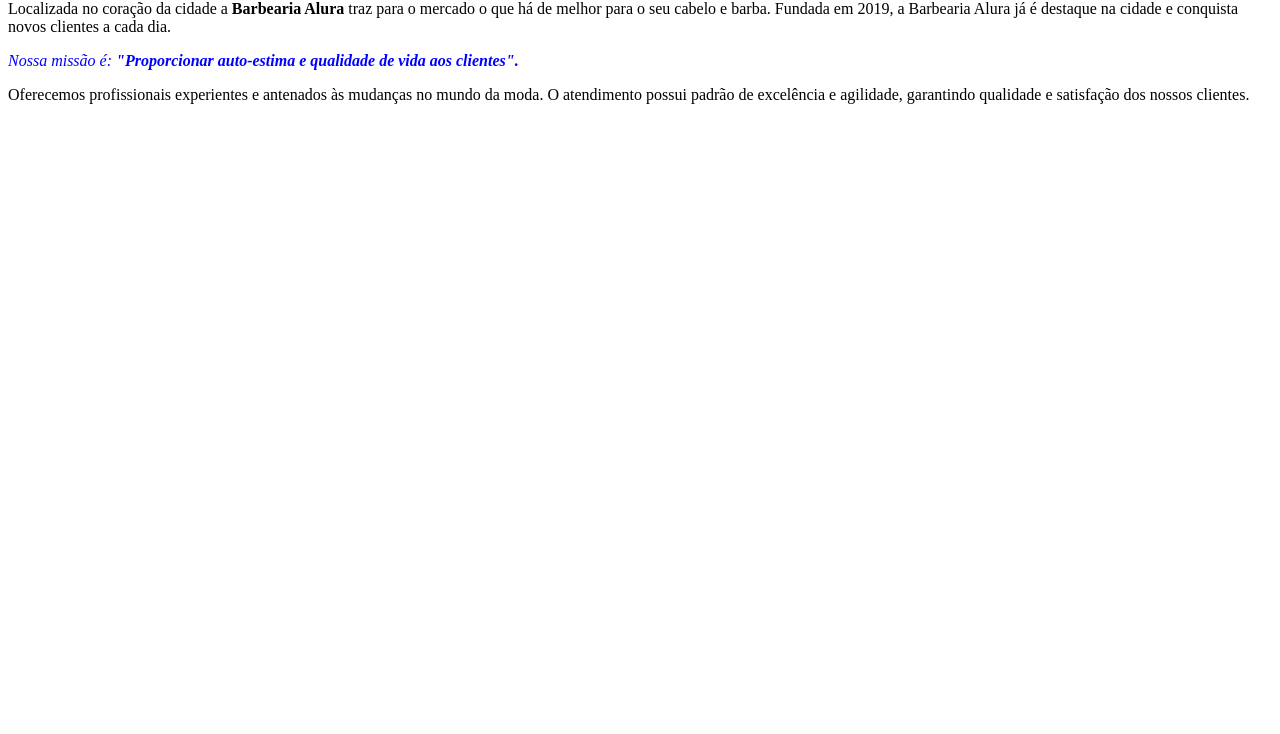
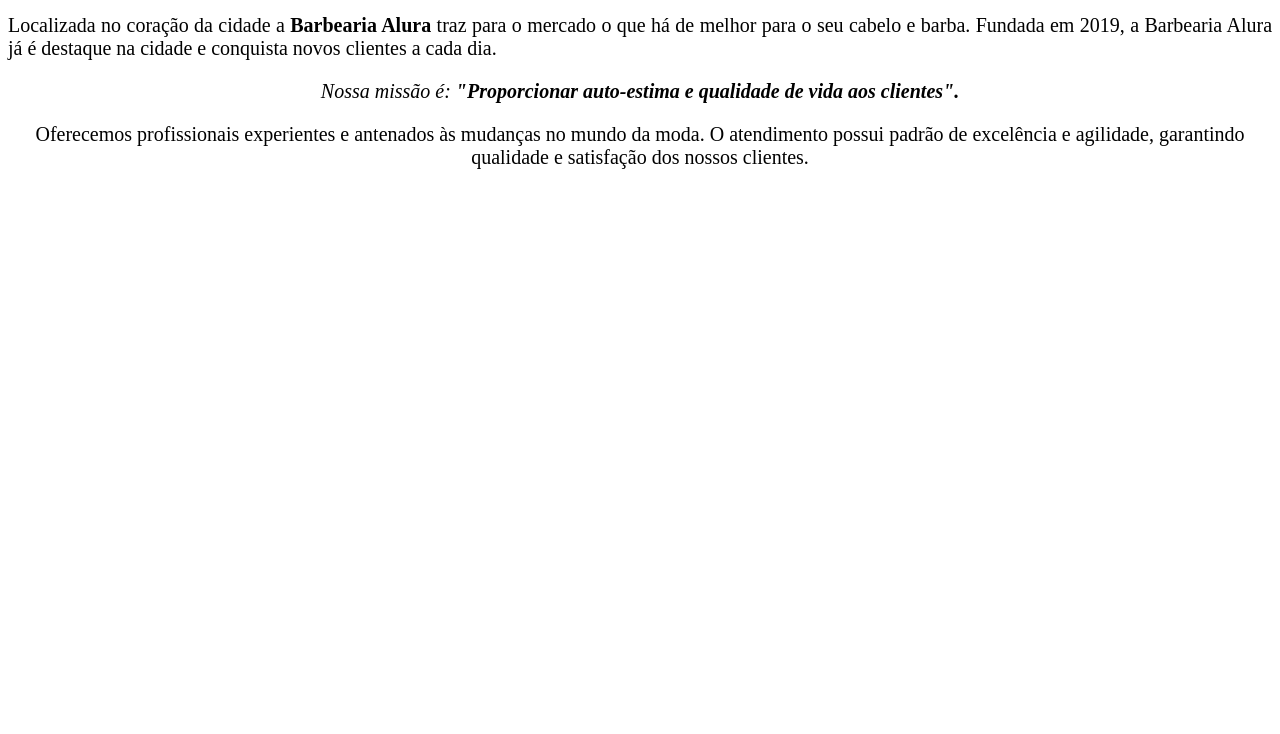
Before and after one commit to DallaVal/2front23, a plain HTML site: page index.html in a window 1280 px wide. Shown: the part 66-800 px from the top of the page. Drawn offline with Linux system fonts and the light colour scheme.

Commit message:
Add files via upload

```diff
--- a/index.html
+++ b/index.html
@@ -1,20 +1,32 @@
-<h1>Sobre a Barbearia Alura</h1>
+<!DOCTYPE html>
+<html lang="pt-br">
+	<head>
+		<meta charset="UTF-8">
+		<title>Babearia DEV sistem</title>
+		<link rel=”stylesheet” href=”style.css”>
 
-<p>
+		<STYLE>
+			p{
+			font-size: 20px;
+			}
+		</STYLE>
+	</head>
+
+	<body>
+		<h1 style="text-align: center">Sobre a Barbearia Alura - Guaíra</h1>
+
+		<p style="text-align: justify">
 			Localizada no coração da cidade a <strong>Barbearia Alura</strong> traz para o mercado o que há de melhor para o seu cabelo e barba. Fundada em 2019, a Barbearia Alura já é destaque na cidade e conquista novos clientes a cada dia.
 		</p>
 
-<p>
+		<p style="font-size:20px; text-align: center">
 			<em>
-		<font color="blue">
-				Nossa missão é:
-			<strong>
-				"Proporcionar auto-estima e qualidade de vida aos clientes".
-			</strong>
-		</font>
+				Nossa missão é: <strong>"Proporcionar auto-estima e qualidade de vida aos clientes".</strong>
 			</em>
 		</p>
 
-<p>
+		<p style="text-align: center">
 			Oferecemos profissionais experientes e antenados às mudanças no mundo da moda. O atendimento possui padrão de excelência e agilidade, garantindo qualidade e satisfação dos nossos clientes.
 		</p>
+	</body>
+</html>
--- /dev/null
+++ b/style.css
@@ -0,0 +1,3 @@
+p{
+	text-align: center;
+}
```
Lines whose indentation alone changed are shown as unchanged.
